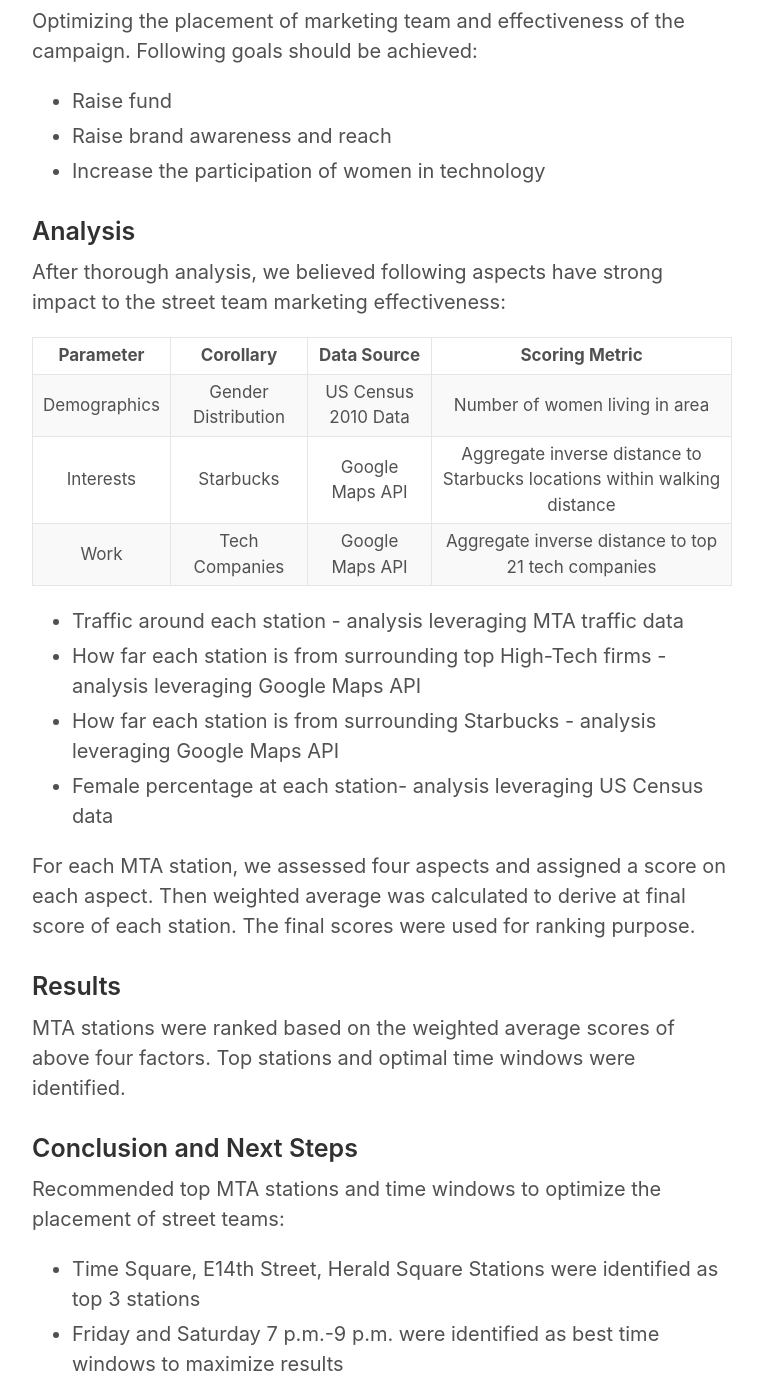
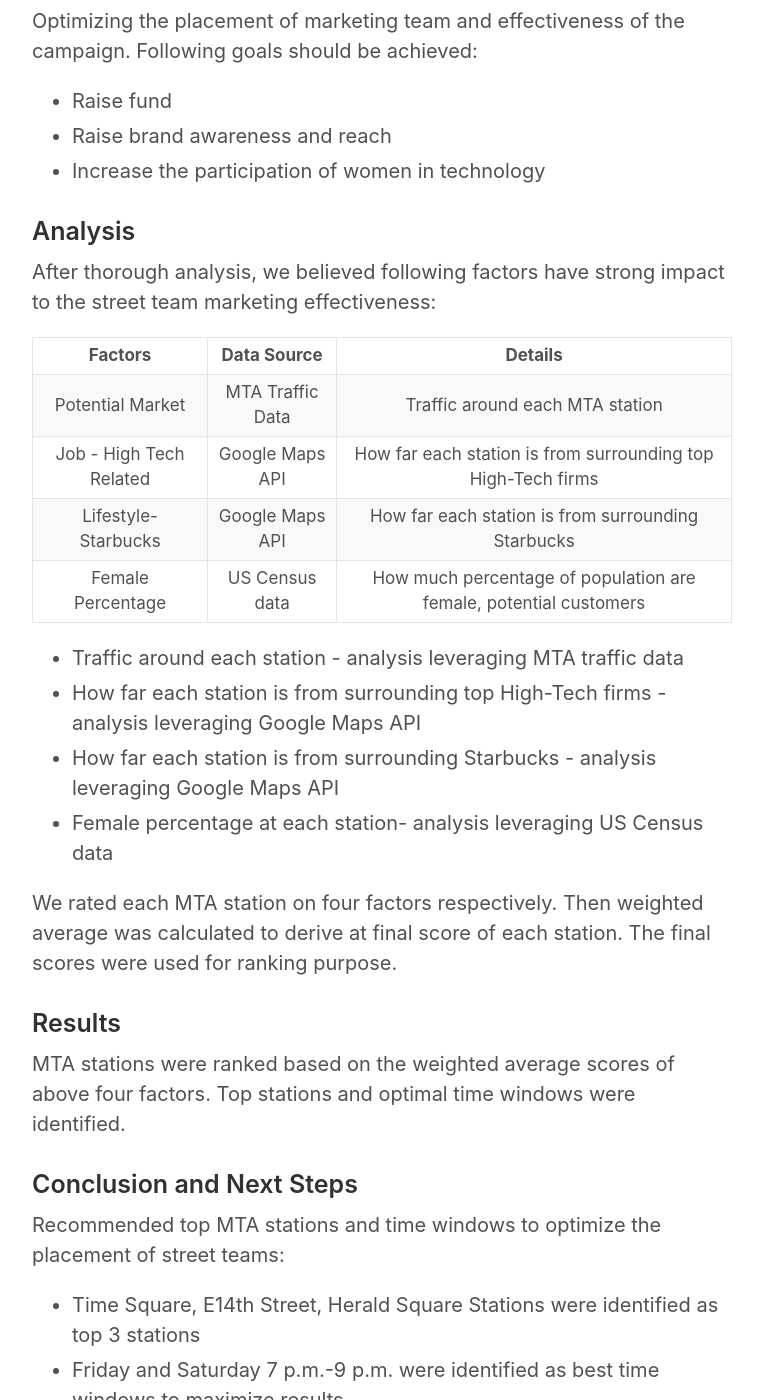
Before and after one commit to xzhou110/xzhou110.github.io, a Jekyll site: the page built from _posts/2018-07-06-project-benson.md, in a window 1280 px wide and 1400 px high, scrolled down 739 px. Shown: the whole window, without its empty margins (258-1021 px from the left). Built offline with Jekyll 4.4.1, drawn with Linux system fonts in a browser that asks for light colours.

Commit message:
final touch

```diff
--- a/_posts/2018-07-06-project-benson.md
+++ b/_posts/2018-07-06-project-benson.md
@@ -28,35 +28,40 @@ Optimizing the placement of marketing team and effectiveness of the campaign. Fo
 
 ### Analysis
 
-After thorough analysis, we believed following aspects have strong impact to the street team marketing effectiveness:
+After thorough analysis, we believed following factors have strong impact to the street team marketing effectiveness:
 
 <table>
   <thead>
     <tr>
-      <th style="text-align: center">Parameter</th>
-      <th style="text-align: center">Corollary</th>
+      <th style="text-align: center">Factors</th>
       <th style="text-align: center">Data Source</th>
-      <th style="text-align: center">Scoring Metric</th>
+      <th style="text-align: center">Details </th>
     </tr>
   </thead>
   <tbody>
     <tr>
-      <td style="text-align: center">Demographics</td>
-      <td style="text-align: center">Gender Distribution</td>
-      <td style="text-align: center">US Census 2010 Data</td>
-      <td style="text-align: center">Number of women living in area</td>
+      <td style="text-align: center">Potential Market</td>
+      <td style="text-align: center">MTA Traffic Data</td>
+      <td style="text-align: center">Traffic around each MTA station</td>
+
     </tr>
     <tr>
-      <td style="text-align: center">Interests</td>
-      <td style="text-align: center">Starbucks</td>
+      <td style="text-align: center">Job - High Tech Related</td>
       <td style="text-align: center">Google Maps API</td>
-      <td style="text-align: center">Aggregate inverse distance to Starbucks locations within walking distance</td>
+      <td style="text-align: center">How far each station is from surrounding top High-Tech firms</td>
+
     </tr>
     <tr>
-      <td style="text-align: center">Work</td>
-      <td style="text-align: center">Tech Companies</td>
+      <td style="text-align: center">Lifestyle-Starbucks</td>
       <td style="text-align: center">Google Maps API</td>
-      <td style="text-align: center">Aggregate inverse distance to top 21 tech companies</td>
+      <td style="text-align: center">How far each station is from surrounding Starbucks</td>
+
+    </tr>
+    <tr>
+      <td style="text-align: center">Female Percentage</td>
+      <td style="text-align: center">US Census data</td>
+      <td style="text-align: center">How much  percentage of population are female, potential customers</td>
+
     </tr>
   </tbody>
 </table>
@@ -68,7 +73,7 @@ After thorough analysis, we believed following aspects have strong impact to the
 <li> Female percentage at each station- analysis leveraging US Census data</li>
 </ul>
 
-For each MTA station, we assessed four aspects and assigned a score on each aspect. Then weighted average was calculated to derive at final score of each station. The final scores were used for ranking purpose.
+We rated each MTA station on four factors respectively. Then weighted average was calculated to derive at final score of each station. The final scores were used for ranking purpose.
 
 ### Results
 
```
